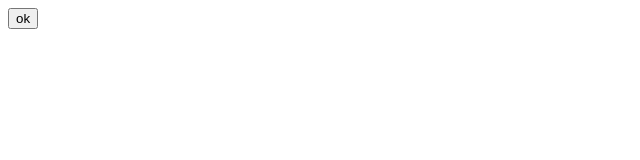
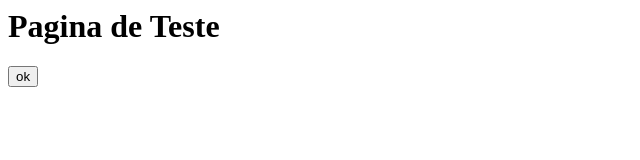
Before and after one commit to wagnermarques/projetoprogit, a plain HTML site: page index.html in a window 1280 px wide. Shown: the whole page, without its empty margins (0-640 px from the left). Drawn offline with Linux system fonts and the light colour scheme.

Commit message:
fiz uma alteracao boba, so inclui uma linha, um h1

```diff
--- a/index.html
+++ b/index.html
@@ -2,6 +2,8 @@
   <head>
   </head>
   <body>
+    <h1> Pagina de Teste </h1>
     <button>ok</button>
-    </body>
-  </html>
+
+  </body>
+</html>
```
